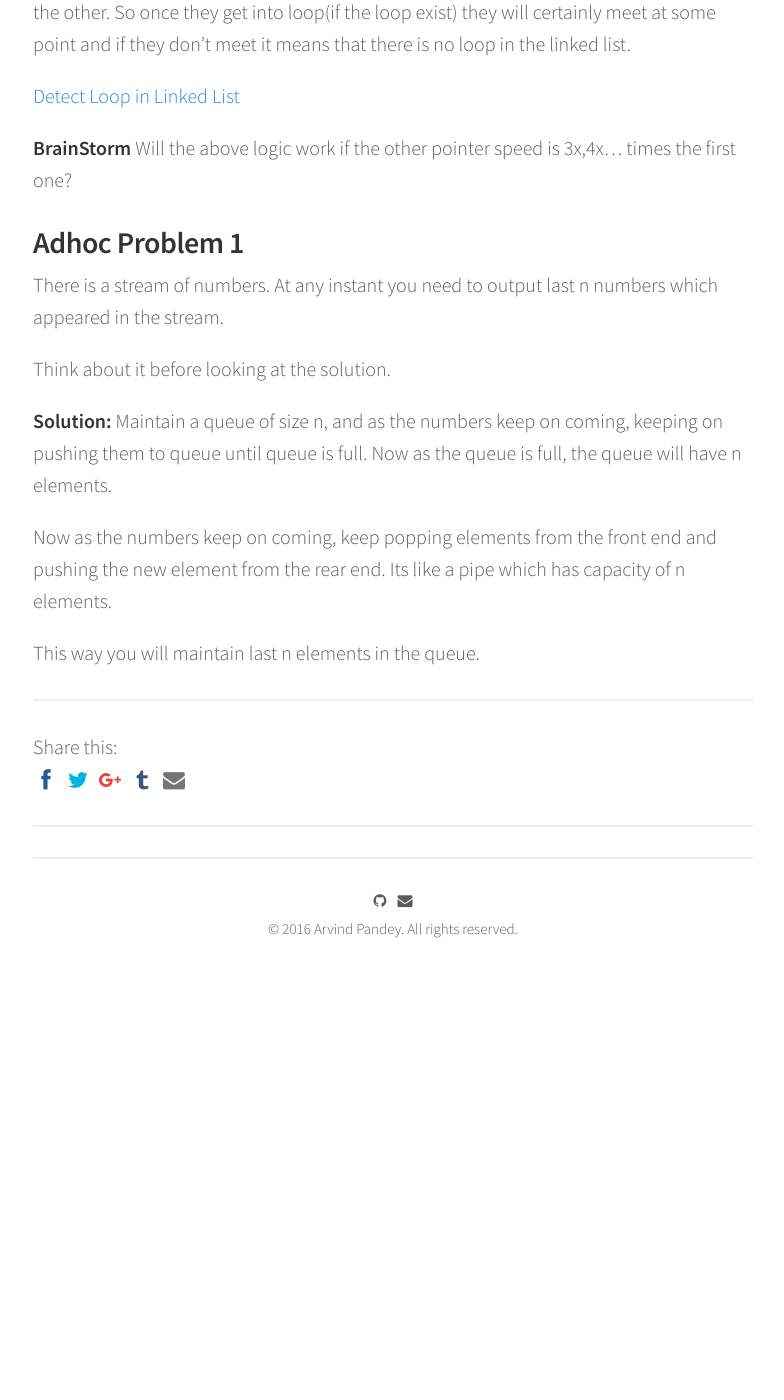
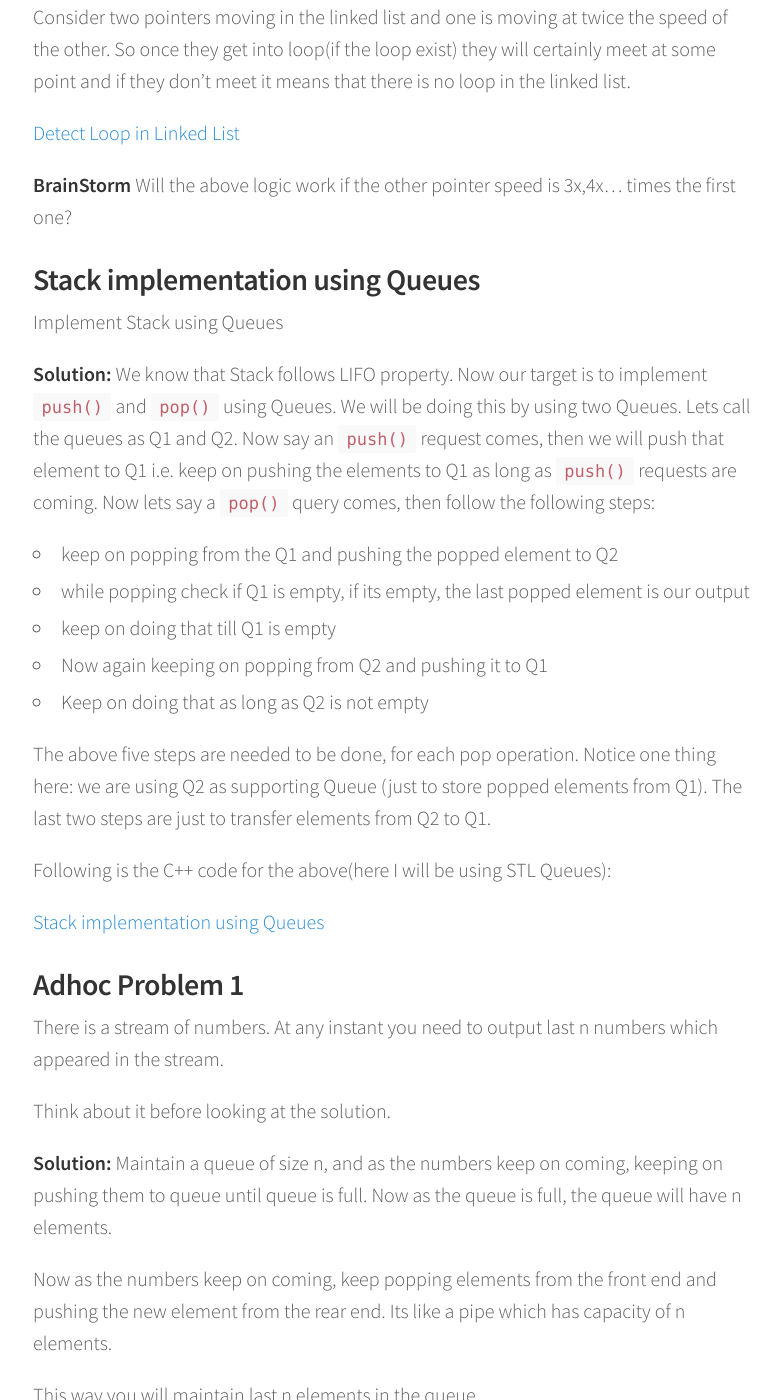
Before and after one commit to dummybyte/blog, a Jekyll site: the page built from _posts/2016-12-22-Problems-on-Stack-Queue-Linked-Lists.md, in a window 1280 px wide and 1400 px high, scrolled down 2796 px. Shown: the whole window, without its empty margins (247-1031 px from the left). Built offline with Jekyll 4.4.1, drawn with Linux system fonts in a browser that asks for light colours; nearby versions of some CDN libraries; comment, search, counter and statistics services are not loaded; before the commit the page ends 3837 px from its top, so only the background shows below that; some of the changed text lies outside the part shown.

Commit message:
stack implementation using queues

````diff
--- a/_posts/2016-12-22-Problems-on-Stack-Queue-Linked-Lists.md
+++ b/_posts/2016-12-22-Problems-on-Stack-Queue-Linked-Lists.md
@@ -13,6 +13,7 @@ share: true
 - [Reverse Linked List](#reverse-linked-list)
 - [Clone Linked List](#clone-linked-list)
 - [Detect loop in Linked List](#detect-loop-in-linked-list)
+- [Stack implementation using Queues](#stack-implementation-using-queues)
 - [Adhoc Problem 1](#adhoc-problem-1)
 
 
@@ -93,6 +94,22 @@ This idea we will use here to detect a loop in the linked list. Consider two poi
 
 **BrainStorm** Will the above logic work if the other pointer speed is 3x,4x... times the first one?
 
+### Stack implementation using Queues
+
+Implement Stack using Queues
+
+**Solution:** We know that Stack follows LIFO property. Now our target is to implement ```push()``` and ```pop()``` using Queues. We will be doing this by using two Queues. Lets call the queues as Q1 and Q2. Now say an ```push()``` request comes, then we will push that element to Q1 i.e. keep on pushing the elements to Q1 as long as ```push()``` requests are coming. Now lets say a ```pop()``` query comes, then follow the following steps:
+- keep on popping from the Q1 and pushing the popped element to Q2
+- while popping check if Q1 is empty, if its empty, the last popped element is our output
+- keep on doing that till Q1 is empty
+- Now again keeping on popping from Q2 and pushing it to Q1
+- Keep on doing that as long as Q2 is not empty
+
+The above five steps are needed to be done, for each pop operation. Notice one thing here: we are using Q2 as supporting Queue (just to store popped elements from Q1). The last two steps are just to transfer elements from Q2 to Q1.
+
+Following is the C++ code for the above(here I will be using STL Queues):
+
+[Stack implementation using Queues](https://github.com/dummybyte/CodeBlog/blob/master/StackImplementationUsingQueues.cpp)
 
 ### Adhoc Problem 1
 
````
